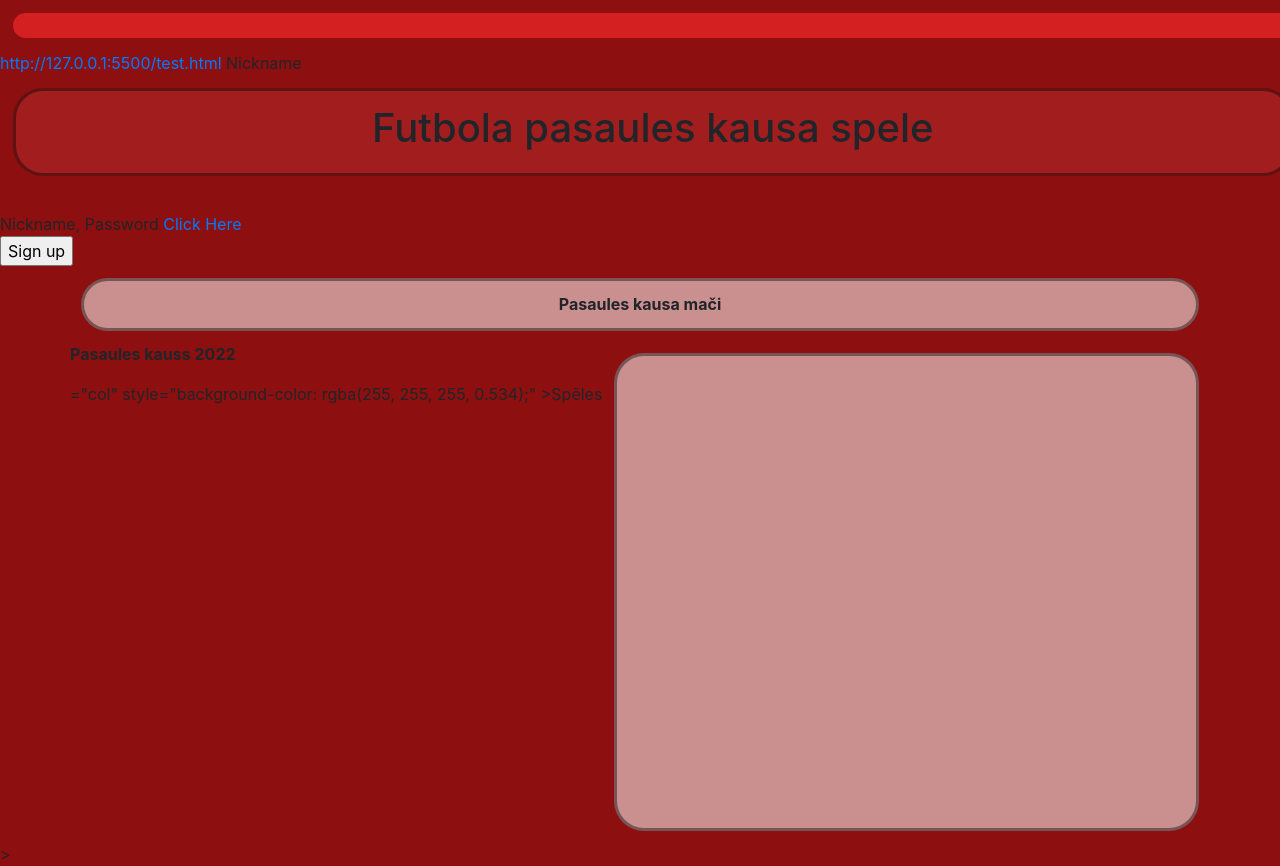
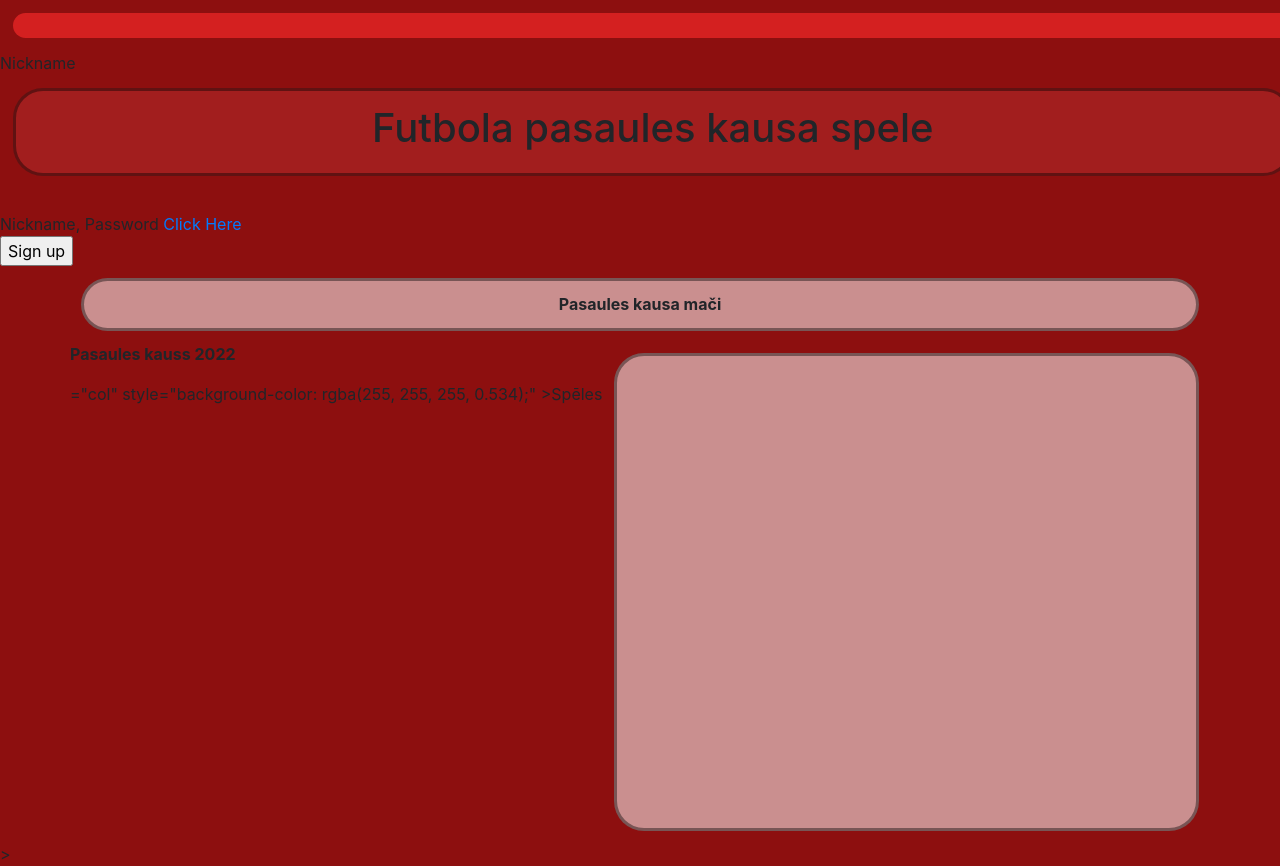
Before and after one commit to GabrielsGGG/Futbols, a plain HTML site: page index.html in a window 1280 px wide. Drawn offline with nearby package versions, Linux system fonts and the light colour scheme.

Commit message:
Update index.html

```diff
--- a/index.html
+++ b/index.html
@@ -42,9 +42,7 @@ img.center
 <td></TD>
 </div>
 
-</div>
-
-<a href="url">http://127.0.0.1:5500/test.html</a>
+    </div>
 
 <body>
     <th>Nickname</th>
```
